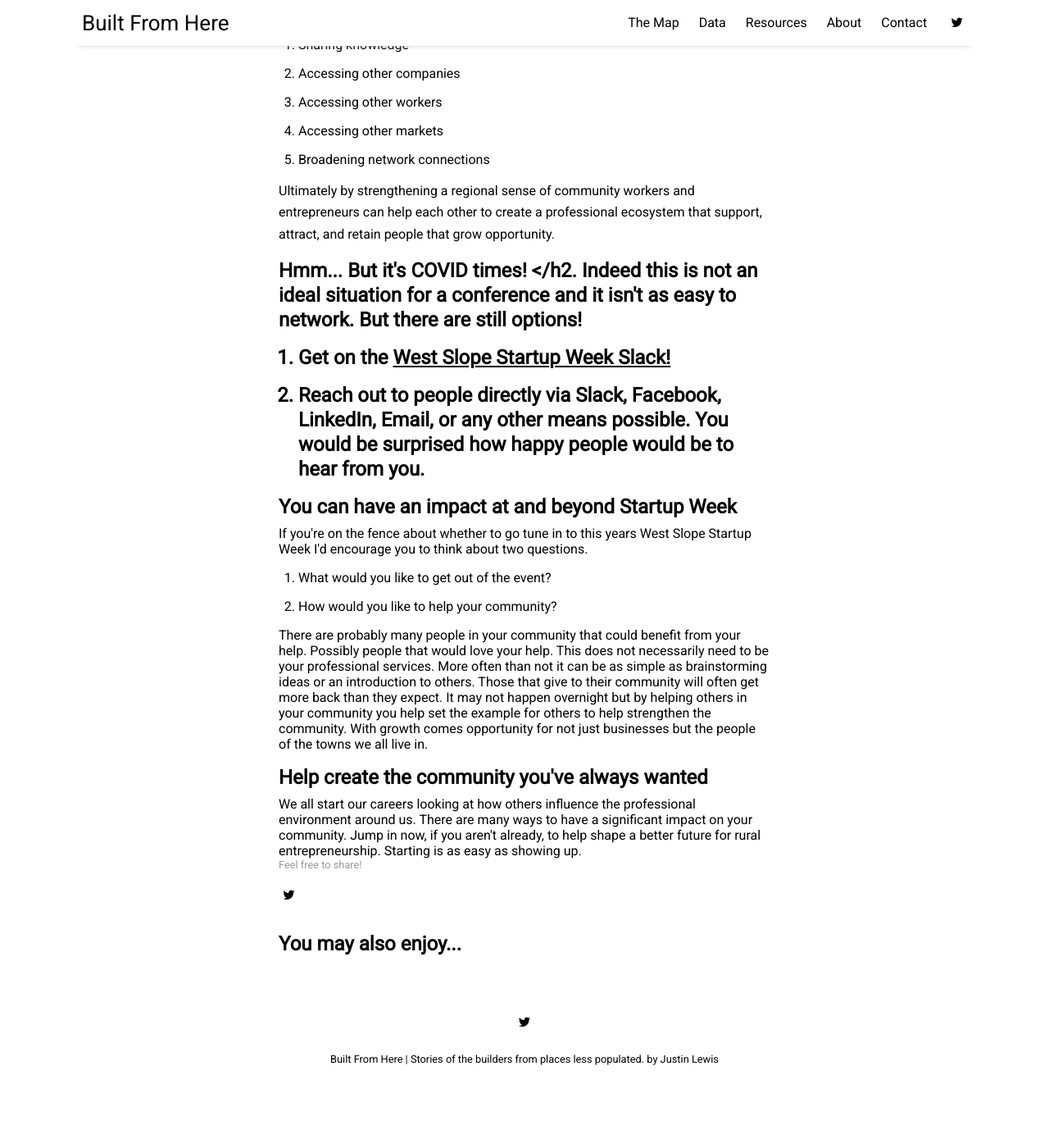
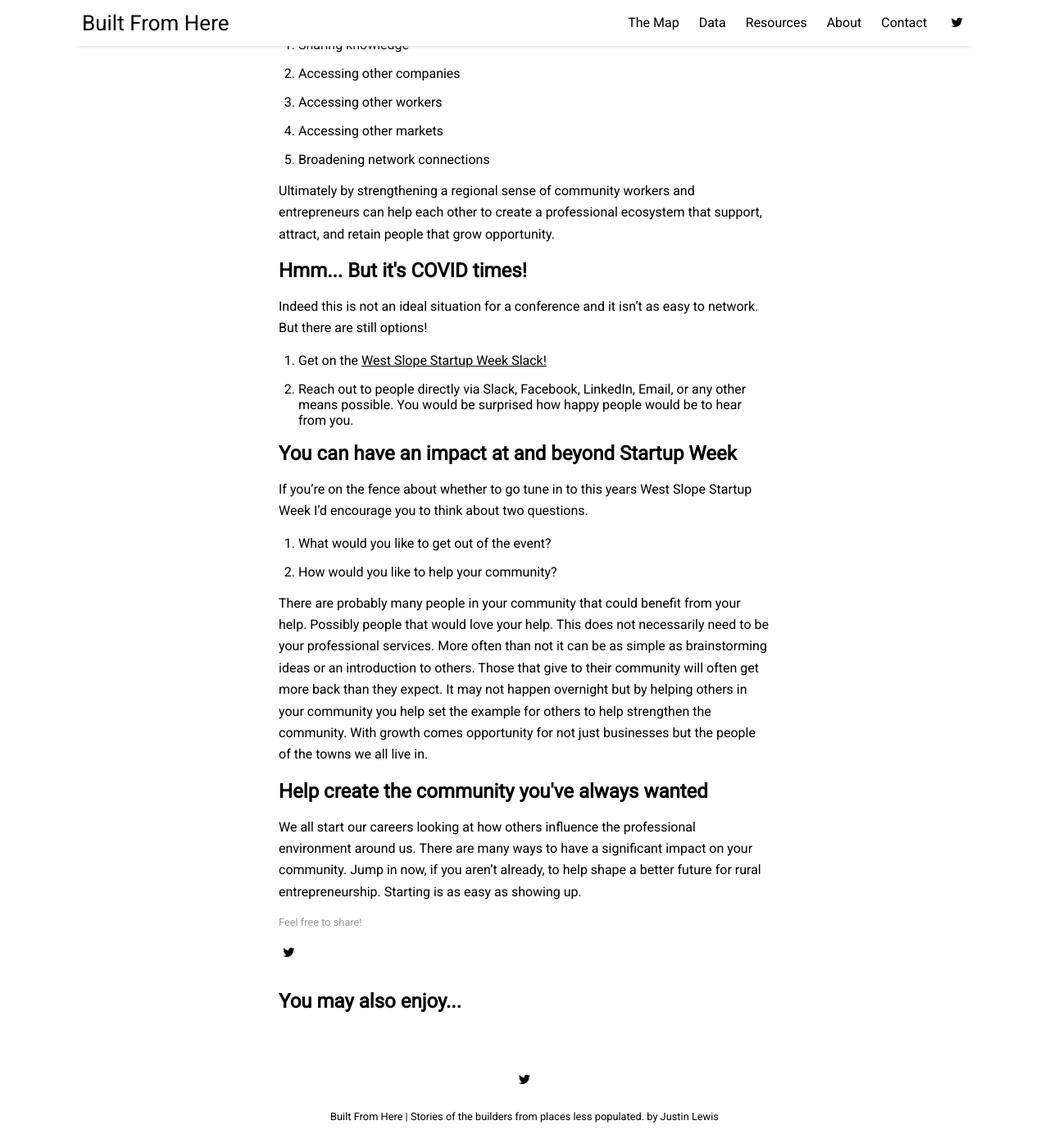
Before and after one commit to justinlewis/built-from-here, a Jekyll site: the page built from _posts/2020-02-29-rural-startup-week.md, in a window 1280 px wide and 1400 px high, scrolled down 1969 px. Shown: the whole window at 82% size. Built offline with Jekyll 4.4.1, drawn with Linux system fonts in a browser that asks for light colours; nearby versions of some CDN libraries; before the commit the page ends 3299 px from its top, so only the background shows below that.

Commit message:
change date

```diff
--- a/_posts/2020-02-29-rural-startup-week.md
+++ b/_posts/2020-02-29-rural-startup-week.md
@@ -59,7 +59,7 @@ Ultimately by strengthening a regional sense of community workers and entreprene
 
 <h2>
   Hmm... But it's COVID times!
-</h2.
+</h2>
 Indeed this is not an ideal situation for a conference and it isn't as easy to network. But there are still options!
 <ol>
   <li>Get on the <a href="https://join.slack.com/t/westslopestartupweek/shared_invite/zt-f0u872v6-qx65ErDhVz98oeFF0Hniag" target="_blank" >West Slope Startup Week Slack!</a>
```
